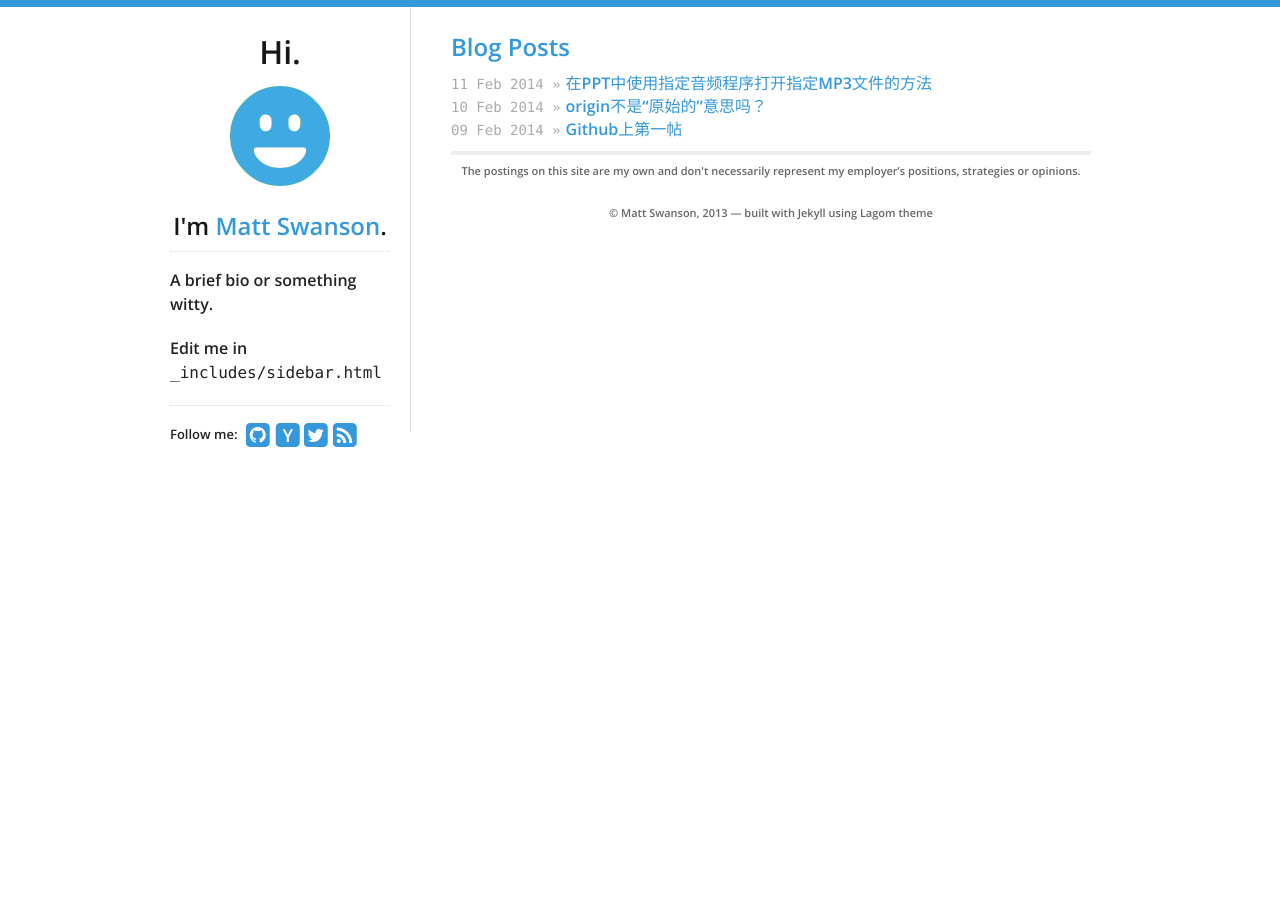
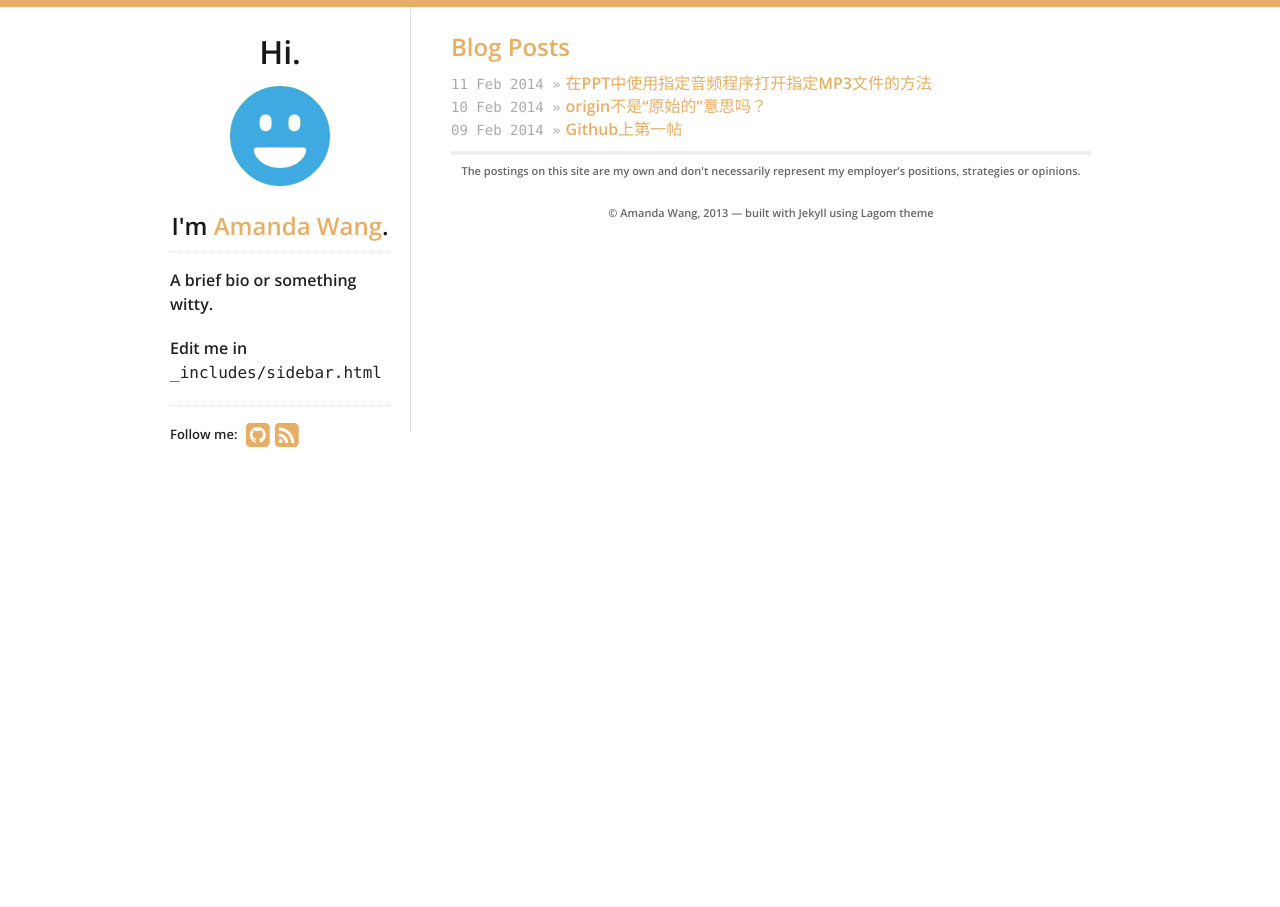
Before and after one commit to fantaghiro/fantaghiro.github.io, a Jekyll site: the page built from index.html, in a window 1280 px wide. Built offline with Jekyll 4.4.1, drawn with Linux system fonts in a browser that asks for light colours; nearby versions of some CDN libraries.

Commit message:
Update _config.yml

```diff
--- a/_config.yml
+++ b/_config.yml
@@ -1,30 +1,21 @@
 # General Jekyll Config
 pygments: true
-url: http://example.com
+url: http://fantaghiro.github.io
 lsi: false
 exclude: [LICENSE, CNAME, README.md, .gitignore]
 
 # Theme customization - please change from the defaults!
 theme:
   # Color for top bar, links, etc
-  highlight_color: '#3498db'
+  highlight_color: '#e7ae65'
 
   # Profile links on the left sidebar, leave blank to ignore
   social:
-    github: swanson
-    #bitbucket: philipj
-    hacker_news: swanson
-    #stackexchange: 348619
-    #stackoverflow: 348619
-    twitter: _swanson
-    #facebook: zuck
-    #tumblr: animalygifs
-    #linkedin: philipjagielski
-    #gplus: 110552447039675960964
+    github: fantaghiro
 
   # "Hi, I'm _______"
-  name: Matt Swanson
-  email: test@example.com
+  name: Amanda Wang
+  email: happy.wangpei@gmail.com
   tagline: "weak opinions, strongly held"
 
   # Google Analytics key, leave blank to ignore
```
